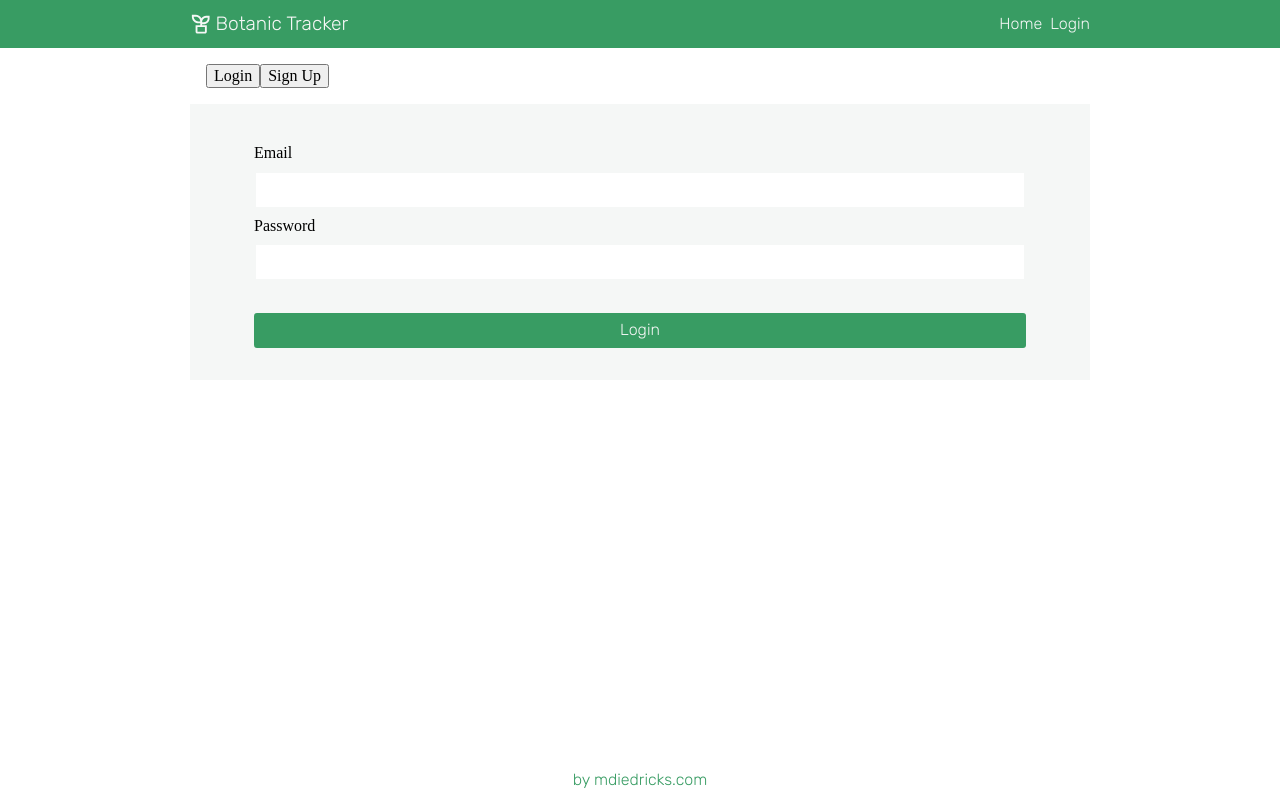
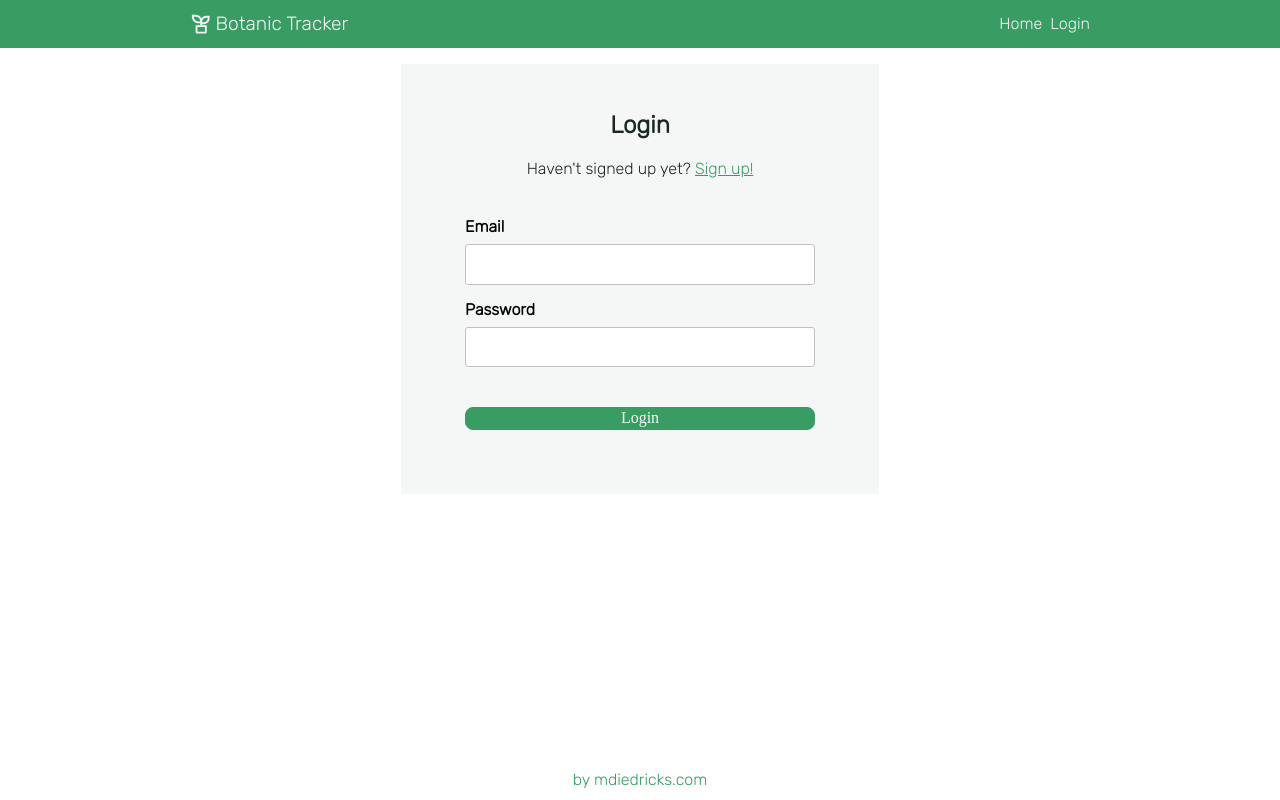
Before and after one commit to mdiedricks/botanictracker, a React (Create React App) app: page /login in a window 1280 px wide. Built offline with nearby package versions, Linux system fonts and the light colour scheme.

Commit message:
improved formatting on forms and cards

```diff
--- a/public/index.html
+++ b/public/index.html
@@ -35,7 +35,7 @@
   </head>
   <body>
     <noscript>You need to enable JavaScript to run this app.</noscript>
-    <div id="root"></div>
+    <div id="root" class="site-wrap"></div>
     <!--
       This HTML file is a template.
       If you open it directly in the browser, you will see an empty page.
--- a/src/App.scss
+++ b/src/App.scss
@@ -1,18 +1,13 @@
 // * Colour
-$base-col: #01cd74;
-$sec-col: #ff4e00;
-$base-blk: #1c2721;
-$base-wht: #f2fff5;
-$sec-blk: #686e6a;
-$ter-col: #f8f8f8;
-
 $tx-br: #389c63;
 $tx-bd: #ff4e00;
-$tx-pa: #f5f7f6;
 $tx-ng: #1c2721;
-$tx-tn: #686e6a;
+$tx-g1: #f5f7f6;
+$tx-g2: #e9e9e9;
+$tx-gm: #c0c0c0;
+$tx-gd: #a8a8a8;
 
-// * Typography
+// * TYPE
 h1,
 h2,
 h3,
@@ -23,10 +18,9 @@ p,
 span {
   color: $tx-ng;
   font-family: "Rubik", sans-serif;
+  margin-top: 0rem;
 }
-.type-sec {
-  color: $tx-tn;
-}
+
 a {
   color: $tx-br;
   font-family: "Rubik", sans-serif;
@@ -35,8 +29,21 @@ a {
     color: $tx-bd;
   }
 }
+label {
+  font-family: "Rubik", sans-serif;
+}
+button {
+  border: none;
+  border-radius: 0.5rem;
+  font-family: "Rubik", sans-serif;
+}
 
-// * Layout
+// * LAYOUT
+.site-wrap {
+  height: 100vh;
+  display: flex;
+  flex-direction: column;
+}
 .container {
   margin: 0 auto;
   max-width: 100vw;
@@ -54,6 +61,11 @@ a {
     max-width: 1200px;
   }
 }
+.center {
+  display: flex;
+  flex-direction: column;
+  align-items: center;
+}
 nav {
   padding: 0.8rem 0;
   display: flex;
@@ -61,15 +73,15 @@ nav {
   align-items: center;
   a,
   span {
-    color: $tx-pa;
+    color: $tx-g1;
     &:hover {
-      color: $tx-pa;
+      color: $tx-g1;
     }
   }
   .nav-link {
     padding-left: 0.5rem;
     &:hover {
-      color: $tx-bd;
+      text-decoration: underline;
     }
   }
 }
@@ -84,26 +96,30 @@ nav {
     font-size: 1.2rem;
   }
 }
-.navbar {
+.nav-wrap {
   background-color: $tx-br;
+  height: 48px;
 }
-.content {
-  min-height: calc(100vh - 88px);
+.main-wrap {
+  padding-top: 1rem;
+  margin-bottom: auto;
+  //   min-height: calc(100vh - 90px); // 90 = 48nav + 40foot + 1pxpad-top
 }
 footer {
   span {
     color: $tx-br;
   }
 }
-.footer {
+.footer-wrap {
+  margin-top: auto;
   height: 40px;
   display: flex;
   align-items: center;
 }
 .grid-cards {
   display: grid;
-  column-gap: 0.5rem;
-  row-gap: 0.5rem;
+  column-gap: 1rem;
+  row-gap: 1rem;
   grid-template-columns: 1fr 1fr;
   @media (min-width: 600px) {
     grid-template-columns: 1fr 1fr 1fr;
@@ -116,80 +132,104 @@ footer {
   }
 }
 form {
-  background-color: $tx-pa;
-  padding: 2rem 4rem;
+  background-color: $tx-g1;
+  padding: 3rem 4rem 4rem;
   display: flex;
   flex-direction: column;
+  min-width: 350px;
   label {
     margin: 0.5rem 0 0.5rem 0;
+    font-weight: bold;
   }
   input {
+    padding: 0.2rem 0.5rem;
+    outline: none;
     border: none;
+    border-radius: 3px;
     height: 2rem;
-    border: 2px solid $tx-pa;
-    outline: none;
+    border: 1px solid $tx-gm;
+    margin-bottom: 0.5rem;
     &:focus {
       border: 2px solid $tx-br;
     }
+    font-family: "Rubik", sans-serif;
   }
   button {
     margin-top: 2rem;
   }
 }
-.form-toggle {
-  padding: 1rem;
+.form-title {
+  display: flex;
+  flex-direction: column;
+  align-items: center;
+  margin-bottom: 1rem;
 }
-// * Components
+.form-toggle-btn {
+  cursor: pointer;
+  color: $tx-br;
+  text-decoration: underline;
+}
+
+// * COMPONENTS
 .card {
   padding: 1rem;
   border-radius: 3px;
-  background-color: $tx-pa;
+  background-color: $tx-g1;
 }
 .card-content {
-  h3 {
-    margin-top: 0.5rem;
+  p {
     margin-bottom: 0.5rem;
   }
+  h3 {
+    margin-bottom: 1rem;
+  }
+  margin-bottom: 1rem;
 }
 .card-actions {
   display: flex;
-  justify-content: flex-start;
-  //   align-items: flex-start;
+  justify-content: flex-end;
+  svg {
+    margin-left: 0.5rem;
+    color: $tx-br;
+    &:hover {
+      color: $tx-bd;
+    }
+  }
 }
+
 .btn--prim {
-  border: none;
-  border-radius: 3px;
   background-color: $tx-br;
-  color: $tx-pa;
-  font-family: "Rubik", sans-serif;
+  border: 1px solid $tx-br;
+  color: $tx-g1;
   &:hover {
+    background-color: $tx-g1;
+    color: $tx-br;
     border: 1px solid $tx-br;
-    background-color: $tx-pa;
-    color: $tx-br;
   }
 }
 .btn--sec {
+  background-color: $tx-g1;
+  color: $tx-br;
   border: 1px solid $tx-br;
-  border-radius: 3px;
-  background-color: $tx-pa;
-  color: $tx-br;
-  font-family: "Rubik", sans-serif;
   &:hover {
-    border: 1px solid $tx-pa;
     background-color: $tx-br;
-    color: $tx-pa;
+    color: $tx-g1;
+    border: 1px solid $tx-g1;
   }
 }
-.btn--sml {
-  padding: 0.2rem 0.5rem;
-  min-width: 3.5rem;
-  font-size: 0.8rem;
-  margin-right: 0.5rem;
-}
-.btn--lrg {
-  padding: 0.5rem 0.8rem;
+.btn--lg {
+  padding: 0.7rem 0.7rem;
   min-width: 4rem;
 }
+.btn--sm {
+  padding: 0.5rem 0.5rem;
+  min-width: 3rem;
+  font-size: 0.9rem;
+}
+.btn--sq {
+  padding: 0.3rem 0.3rem;
+  font-size: 0.9rem;
+}
 .modal {
-  background-color: $tx-pa;
+  background-color: $tx-g1;
 }
--- a/src/components/Plant.js
+++ b/src/components/Plant.js
@@ -1,4 +1,5 @@
 import React from "react";
+import { MdModeEdit, MdDelete, MdInfoOutline } from "react-icons/md";
 
 const Plant = (props) => {
   const { plant, handleDelete, handlePatch, loggedInStatus } = props;
@@ -6,28 +7,14 @@ const Plant = (props) => {
   return (
     <div className={"card"}>
       <div className={"card-content"}>
-        <span className={"type-sec"}>{plant.age} yrs</span>
         <h3>{plant.name}</h3>
         <p>{plant.species}</p>
+        <p className={"type-sec"}>{plant.age} yrs</p>
       </div>
       <div className={"card-actions"}>
-        {/* <button className={"btn--sec"}>Info</button> */}
-        {loggedInStatus && (
-          <button
-            className={"btn--sec btn--sml"}
-            onClick={() => handlePatch(plant)}
-          >
-            Edit
-          </button>
-        )}
-        {loggedInStatus && (
-          <button
-            className={"btn--sec btn--sml"}
-            onClick={() => handleDelete(plant)}
-          >
-            Delete
-          </button>
-        )}
+        <MdInfoOutline />
+        {loggedInStatus && <MdModeEdit onClick={() => handlePatch(plant)} />}
+        {loggedInStatus && <MdDelete onClick={() => handleDelete(plant)} />}
       </div>
     </div>
   );
--- a/src/layout/Footer.js
+++ b/src/layout/Footer.js
@@ -2,7 +2,7 @@ import React from "react";
 
 const Footer = () => {
   return (
-    <div className={"footer"}>
+    <div className={"footer-wrap"}>
       <footer className={"container"}>
         <span>by mdiedricks.com</span>
       </footer>
--- a/src/layout/Header.js
+++ b/src/layout/Header.js
@@ -18,7 +18,7 @@ const Header = (props) => {
   };
 
   return (
-    <div className={"navbar"}>
+    <div className={"nav-wrap"}>
       <nav className={"container"}>
         <NavLink to="/" className={"nav-logo"}>
           <RiPlantLine size="1.4rem" />
--- a/src/layout/Layout.js
+++ b/src/layout/Layout.js
@@ -12,7 +12,7 @@ const Layout = (props) => {
         user={props.user}
         setUser={props.setUser}
       />
-      <div className={"content"}>{props.children}</div>
+      <div className={"main-wrap"}>{props.children}</div>
       <Footer />
     </>
   );
--- a/src/views/Create.js
+++ b/src/views/Create.js
@@ -24,9 +24,11 @@ const Create = () => {
   };
 
   return (
-    <main className={"container"}>
-      <h3>Create a plant!</h3>
+    <main className={"container content center"}>
       <form>
+        <div className={"form-title"}>
+          <h2>Create a plant!</h2>
+        </div>
         <label>Name</label>
         <input
           type="text"
@@ -52,7 +54,9 @@ const Create = () => {
           required
           onChange={changeHandler}
         ></input>
-        <button onClick={submitHandler}>Create</button>
+        <button className={"btn--prim btn--lrg"} onClick={submitHandler}>
+          Create
+        </button>
       </form>
     </main>
   );
--- a/src/views/Login.js
+++ b/src/views/Login.js
@@ -56,13 +56,39 @@ const Login = (props) => {
     loginForm ? setLoginForm(false) : setLoginForm(true);
   };
 
+  const loginText = () => {
+    return (
+      <>
+        <h2>Login</h2>
+        <p>
+          Haven't signed up yet?{" "}
+          <span className={"form-toggle-btn"} onClick={formToggler}>
+            Sign up!
+          </span>
+        </p>
+      </>
+    );
+  };
+  const signupText = () => {
+    return (
+      <>
+        <h2>Sign up to Botanic Tracker</h2>
+        <p>
+          Already have an account?{" "}
+          <span className={"form-toggle-btn"} onClick={formToggler}>
+            Sign in
+          </span>
+        </p>
+      </>
+    );
+  };
+
   return (
-    <main className={"container content"}>
-      <div className={"form-toggle"}>
-        <button onClick={formToggler}>Login</button>
-        <button onClick={formToggler}>Sign Up</button>
-      </div>
+    <main className={"container content center"}>
       <form>
+        <div className={"form-title"}>
+          {loginForm ? loginText() : signupText()}
+        </div>
         {!loginForm && <label>Name</label>}
         {!loginForm && (
           <input
@@ -89,7 +115,6 @@ const Login = (props) => {
           value={formData.password}
           onChange={changeHandler}
         />
-
         {loginForm ? (
           <button className={"btn--prim btn--lrg"} onClick={loginSubmit}>
             Login
```
